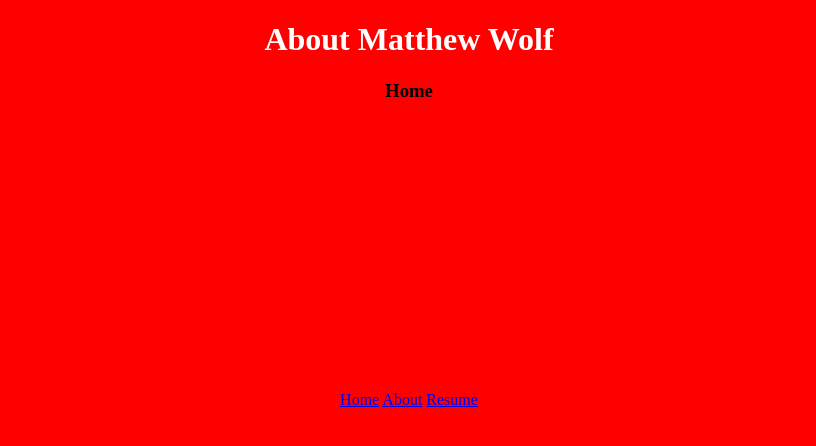
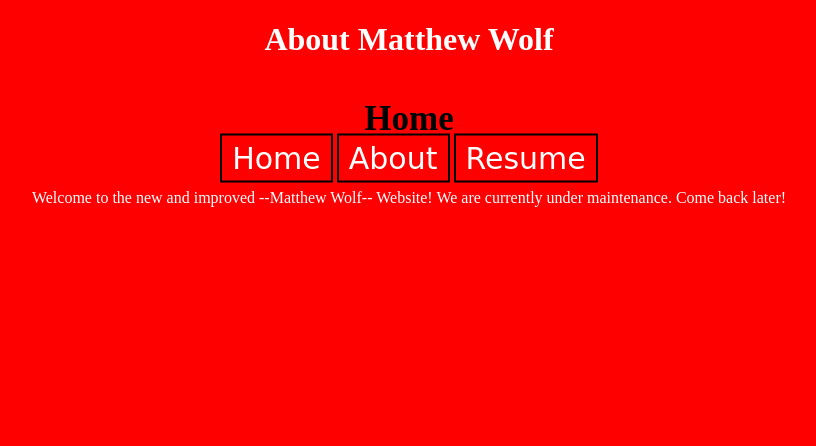
Before and after one commit to matthewwolfii/websitestuff, a PHP site: page / in a window 1280 px wide. Shown: the top 446 px of the page, without its empty margins (231-1047 px from the left). Run offline with PHP 8.4, Linux system fonts and the light colour scheme.

Commit message:
updatestuff

```diff
--- a/html/index-style.css
+++ b/html/index-style.css
@@ -29,9 +29,19 @@
     color: silver;
 }
 
+.homename{
+    position: absolute;
+    text-align: center;
+    top: 8%;
+    left: 45%;
+    right: 45%;
+    font-size: 30px;
+}
+
 .middle{
-    position: absolute;
-    top: 50%;
+    position: relative;
+    text-align: center;
+    top: 80px;
     left: 50%;
     transform: translate(-50%,-50%);
 }
@@ -46,7 +56,7 @@
     text-decoration: none;
     margin: 20px 0;
     border: 2px solid black;
-    padding: 5px 30px;
+    padding: 5px 10px;
     overflow: hidden;
     transition: 1s all ease;
 }
@@ -63,7 +73,7 @@
 }
 
 .home:before{
-    width: 100%;
+    width: 110%;
     height: 0;
     transform: translate(-50%,-50%) rotate(45deg);
 }
@@ -73,7 +83,7 @@
 }
 
 .about:before{
-    width: 100%;
+    width: 150%;
     height: 0;
     transform: translate(-50%,-50%) rotate(-45deg);
 }
@@ -89,5 +99,5 @@
 }
 
 .resume:hover:before{
-    height: 300%;
+    height: 310%;
 }
--- a/html/index.html
+++ b/html/index.html
@@ -8,9 +8,9 @@
     </head>
     <body>
         <div class="middle">
-            <a href="index.html" class="btn1 home">Home</a>
-            <a href="about.html" class="btn2 about">About</a>
-            <a href="resume.html" class="btn3 resume">Resume</a>
+            <a href="index.html" class="btn home">Home</a>
+            <a href="about.html" class="btn about">About</a>
+            <a href="resume.html" class="btn resume">Resume</a>
         </div>
                 <!--
         <p>
@@ -18,10 +18,12 @@
             <a href="resume.html">Resume</a>
         </p>
             -->
-        <center><h3>Home</h3></center>
-        <!--
+        <center class="homename">
+            <h3>Home</h3>
+        </center>
+
         <center><p>Welcome to the new and improved --Matthew Wolf-- Website! We are currently
         under maintenance. Come back later!</p></center>
-        -->
+
    </body>
 </html>
```
